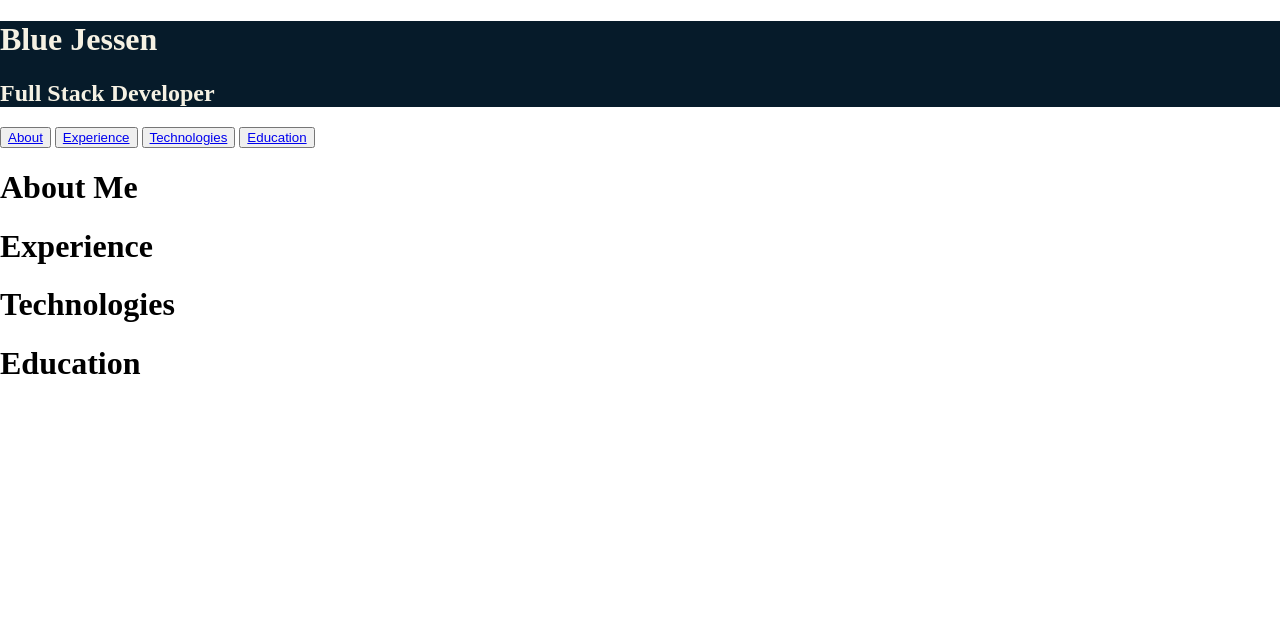
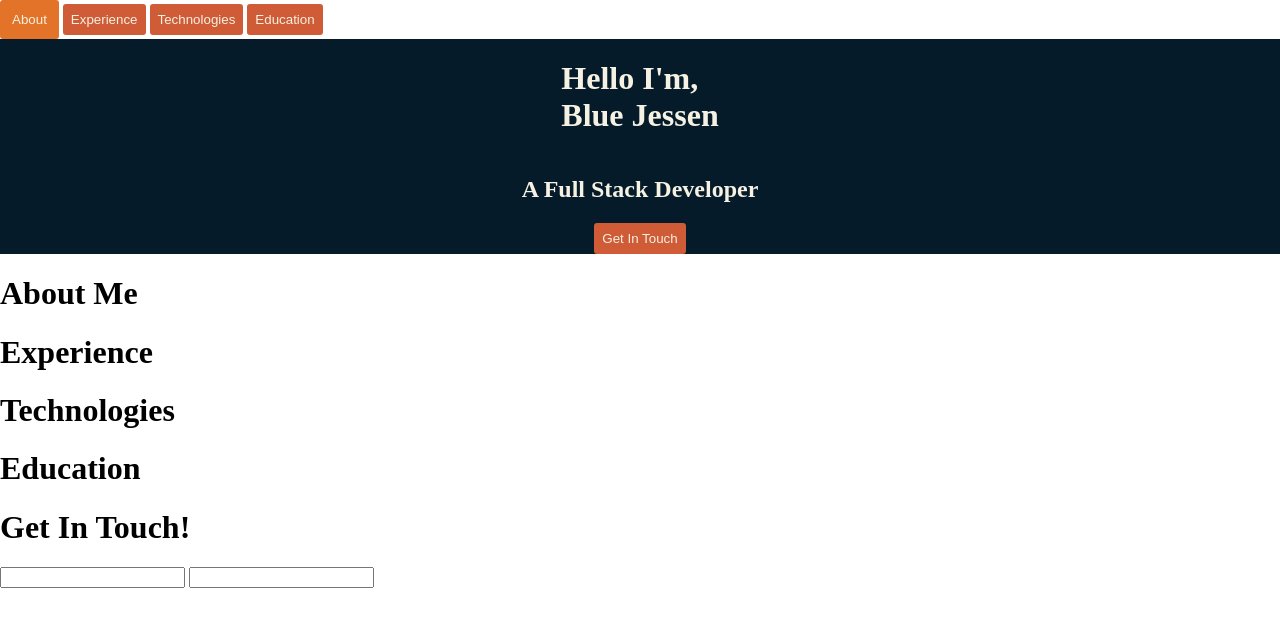
Before and after one commit to BlueNealis/blue-website, a website: page index.html in a window 1280 px wide. Drawn offline with Linux system fonts and the light colour scheme.

Commit message:
Add flex to intro and button colors

```diff
--- a/index.html
+++ b/index.html
@@ -4,28 +4,36 @@
         <link rel="stylesheet" href="styles.css">
     </head>
     <body>
-        <div class="header">
-            <h1>Blue Jessen</h1>
-            <h2>Full Stack Developer</h2>
-        </div>
         <div class="nav">
             <button><a href="#about">About</a></button>
             <button><a href="#experience">Experience</a></button>
             <button><a href="#technologies">Technologies</a></button>
             <button><a href="#education">Education</a></button>
         </div>
-        <div class="info-section"id="about">
+        <div class="intro-section">
+            <h1>Hello I'm, <br> Blue Jessen</h1>
+            <h2>A Full Stack Developer</h2>
+            <button><a href="#contact-form">Get In Touch</a></button>
+        </div>
+        <div class="info-section" id="about">
             <h1>About Me</h1>
         </div>
-        <div class="info-section"id="experience">
+        <div class="info-section" id="experience">
             <h1>Experience</h1>
         </div>
-        <div class="info-section"id="technologies">
+        <div class="info-section" id="technologies">
             <h1>Technologies</h1>
             <div class="technology-box"></div>
         </div>
-        <div class="info-section"id="educations">
+        <div class="info-section" id="education">
             <h1>Education</h1>
+        </div>
+        <div class="info-section" id="contact-form">
+            <h1>Get In Touch!</h1>
+            <Form>
+                <input>
+                <input>
+            </Form>
         </div>
     </body>
     </html>
--- a/styles.css
+++ b/styles.css
@@ -1,22 +1,47 @@
 :root {
     --blue: #1B9AAA;
     --orange: #CF5C36;
+    --orangeLight: #e37328;
     --darkBlue: #061b2a;
     --tan: #DDDBCB;
     --offWhite: #F5F1E3;
 
 }
 
-html {
-    margin:0;
+a {
+    text-decoration: none;
+    color:var(--offWhite);
+}
+
+button {
+    background-color: var(--orange);
+    color:var(--offWhite);
+    padding: .5rem;
+    border-radius: 3px;
+    border: none;
+}
+
+button:hover {
+    background-color: var(--orangeLight);
+    cursor: pointer;
+    padding: .75rem;
 }
 
 body {
     margin: 0;
 }
 
-.header {
+html {
+    margin:0;
+}
+
+
+
+.intro-section {
     background: var(--darkBlue);
     color: var(--offWhite);
     width: 100%;
+    display:flex;
+    flex-direction: column;
+    align-items: center;
 }
```
